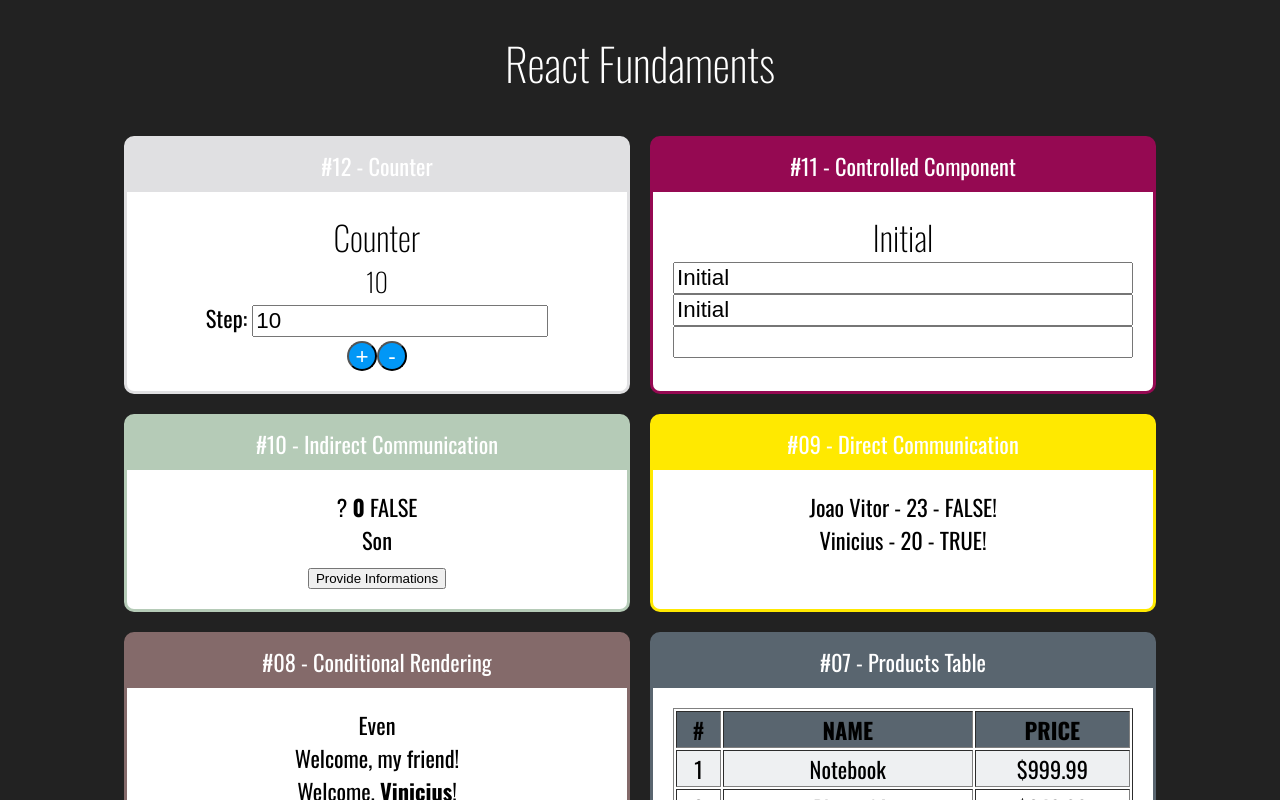
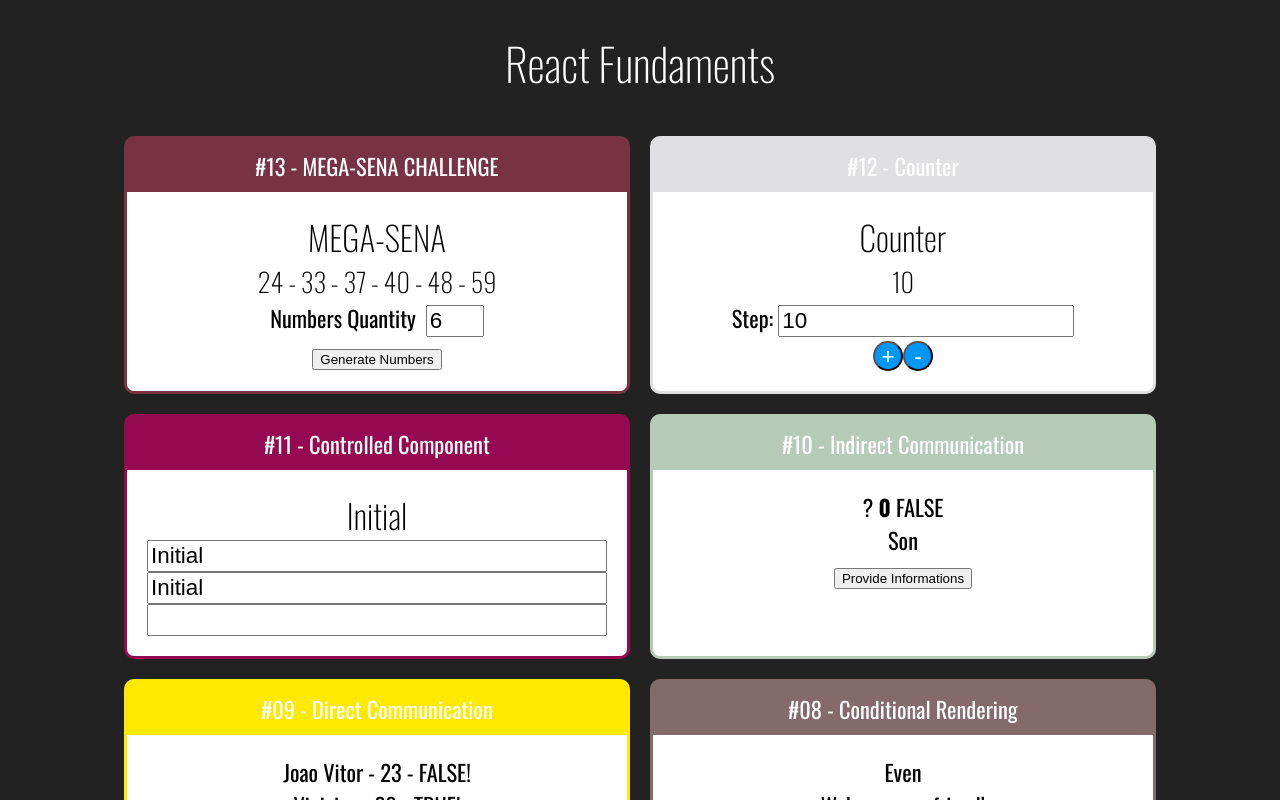
Before and after one commit to viniciusferrmendes/react-redux, a React (Create React App) app in the folder react-fundaments/: page / in a window 1280 px wide. Shown: the top 800 px of the page. Built offline with nearby package versions, Linux system fonts and the light colour scheme.

Commit message:
mega-sena challenge

```diff
--- a/react-fundaments/src/App.jsx
+++ b/react-fundaments/src/App.jsx
@@ -15,6 +15,7 @@ import DirectFather from "./components/communication/DirectFather";
 import IndirectFather from "./components/communication/IndirectFather";
 import Input from "./components/form/Input";
 import Counter from "./components/counter/Counter";
+import Mega from "./components/mega/Mega";
 
 import "./App.css";
 
@@ -24,6 +25,9 @@ export default () => {
             <h1>React Fundaments</h1>
 
             <div className="Cards">
+                <Card title="#13 - MEGA-SENA CHALLENGE" color="#773344">
+                    <Mega quantity={6}/>
+                </Card>
                 <Card title="#12 - Counter" color="#E0E0E2">
                     <Counter initialValue={10} step={10} />
                 </Card>
--- /dev/null
+++ b/react-fundaments/src/components/mega/Mega.css
@@ -0,0 +1,8 @@
+.Mega input {
+    font-size: 1.4rem;
+    width: 50px;
+}
+
+.Mega label {
+    margin-right: 10px;
+}
--- /dev/null
+++ b/react-fundaments/src/components/mega/Mega.jsx
@@ -0,0 +1,51 @@
+import React, { useState } from "react";
+
+import "./Mega.css";
+
+export default props => {
+
+    const [quantity, setQuantity] = useState(props.quantity);
+    const initialNumbers = getNumbers(quantity);
+    const [numbers, setNumbers] = useState(initialNumbers);
+
+    function generateNumbers(array) {
+        const MIN = 1;
+        const MAX = 61;
+
+        const randomNumber = parseInt(Math.random() * (MAX - MIN) + MIN);
+
+        return array.includes(randomNumber) ? generateNumbers(array) : randomNumber;
+    }
+
+    function getNumbers(quantity) {
+        const resultArray = [];
+
+        for (let index = 0; index < quantity; index++) {
+            resultArray.push(generateNumbers(resultArray))
+        }
+
+        return resultArray.sort((a, b) => a - b);
+    }
+
+    return (
+        <div className="Mega">
+            <h2>MEGA-SENA</h2>
+            <h3>{numbers.join(" - ")}</h3>
+
+            <div>
+                <label>Numbers Quantity</label>
+                <input
+                    type="number"
+                    value={quantity}
+                    min={1}
+                    max={60}
+                    onChange={e => setQuantity(+ e.target.value)}
+                />
+            </div>
+
+            <button onClick={() => setNumbers(getNumbers(quantity))}>
+                Generate Numbers
+            </button>
+        </div>
+    );
+}
```
